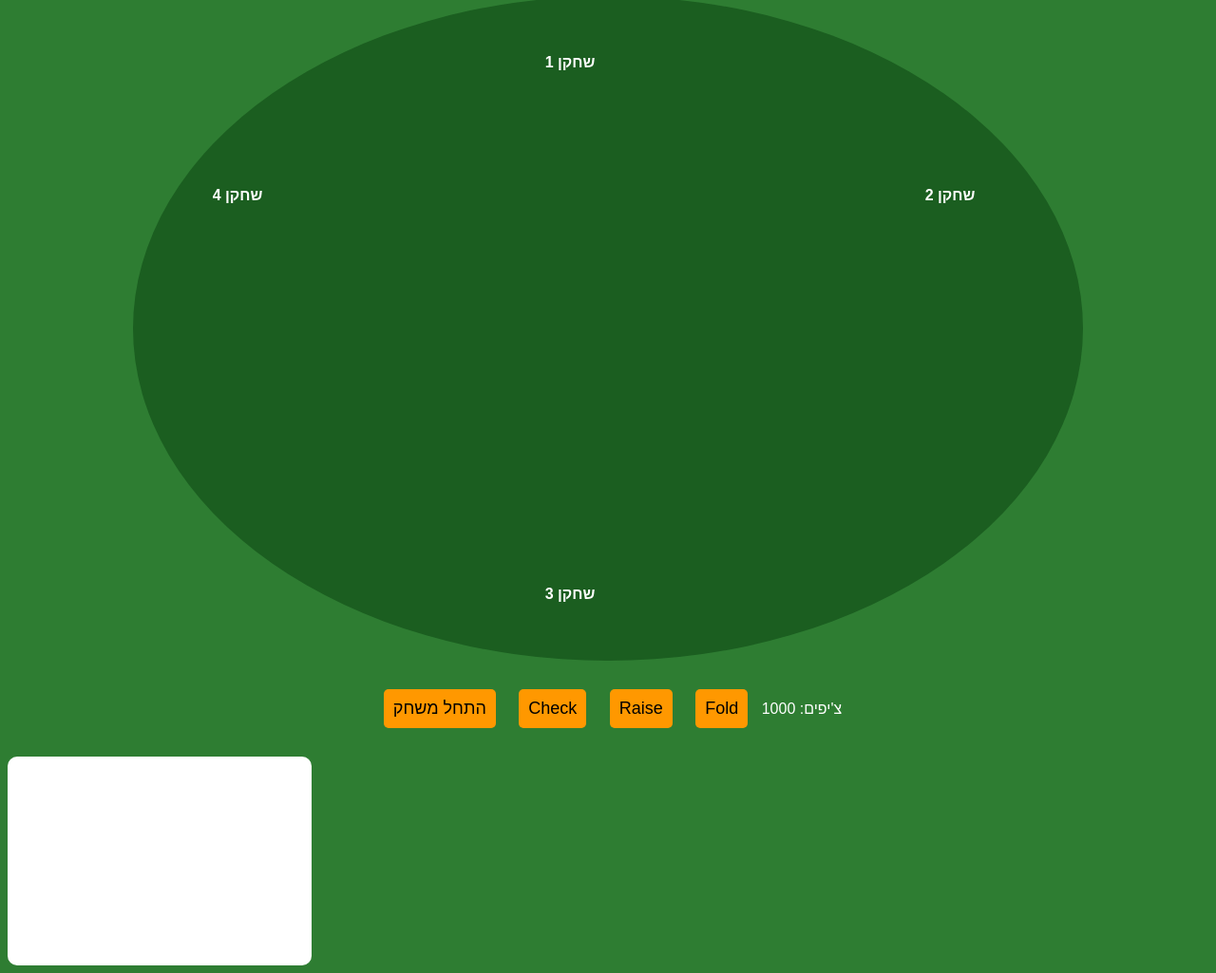
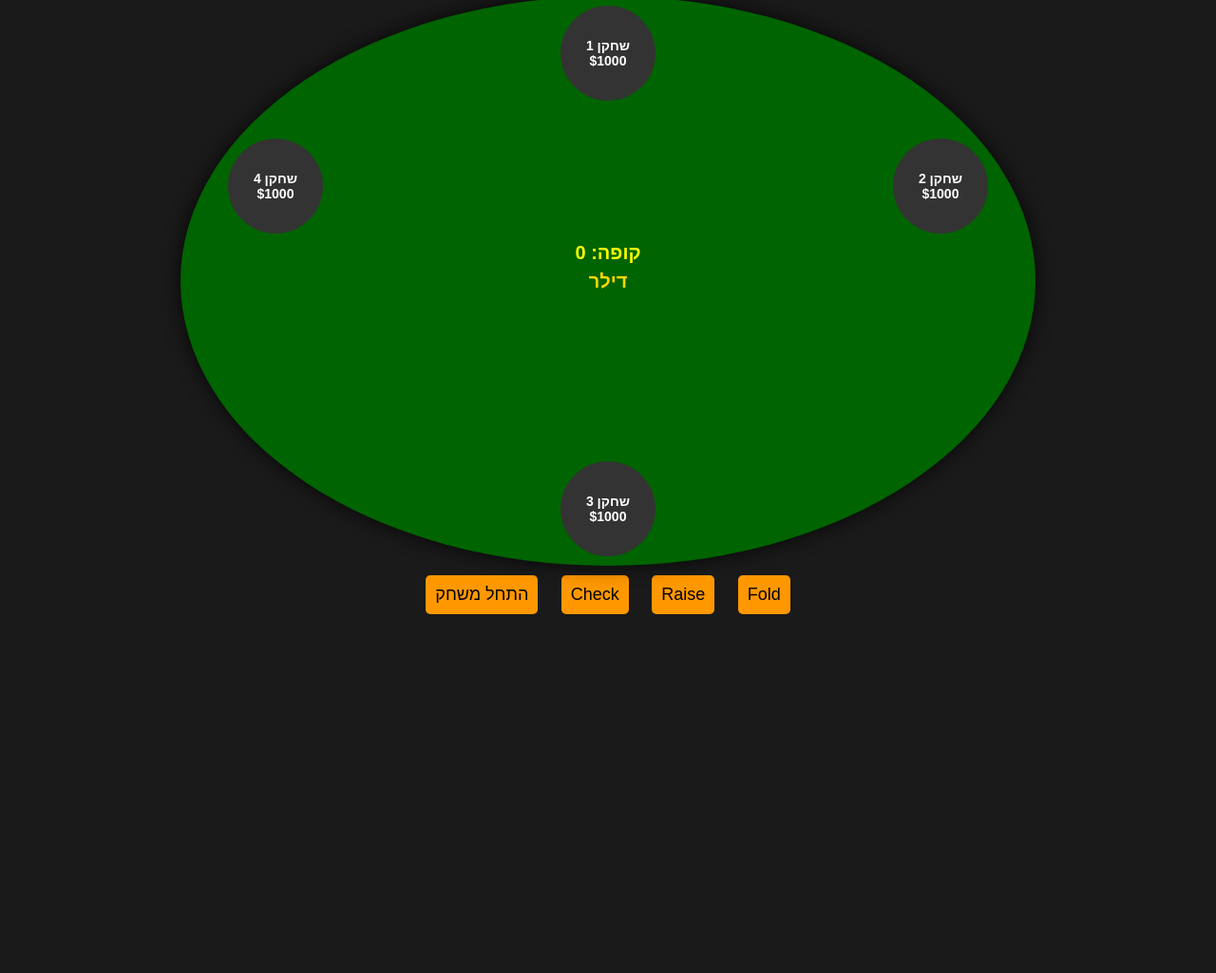
Before and after one commit to liormatana/TelegramPokerGame, a plain HTML site: page index.html in a window 1280 px wide. Shown: the part 84-1109 px from the top of the page at 95% size. After the commit the page ends 800 px from the top, so only its background shows below. Drawn offline with Linux system fonts and the light colour scheme.

Commit message:
Update index.html

```diff
--- a/index.html
+++ b/index.html
@@ -8,37 +8,34 @@
         body {
             font-family: Arial, sans-serif;
             text-align: center;
-            background-color: #2e7d32;
+            background-color: #1a1a1a;
             color: white;
         }
         #table-container {
             position: relative;
-            width: 1000px;
-            height: 700px;
+            width: 900px;
+            height: 600px;
             margin: auto;
-            background-color: #1b5e20;
+            background-color: #006400;
+            border-radius: 50%;
+            box-shadow: 0 0 20px rgba(0, 0, 0, 0.8);
+        }
+        .seat {
+            position: absolute;
+            width: 100px;
+            height: 100px;
+            background-color: #333;
             border-radius: 50%;
             display: flex;
             justify-content: center;
             align-items: center;
-            flex-wrap: wrap;
-        }
-        .seat {
-            position: absolute;
-            width: 120px;
-            height: 120px;
-            background-image: url('chair.png');
-            background-size: cover;
-            border-radius: 50%;
-            display: flex;
-            justify-content: center;
-            align-items: center;
+            font-size: 14px;
             font-weight: bold;
+            color: white;
             cursor: pointer;
         }
         .occupied {
-            background-image: url('player.png');
-            cursor: default;
+            background-color: #444;
         }
         .dealer {
             position: absolute;
@@ -47,23 +44,29 @@
             transform: translate(-50%, -50%);
             font-size: 20px;
             font-weight: bold;
-            background-image: url('dealer.png');
-            background-size: cover;
-            width: 120px;
-            height: 120px;
-            border-radius: 50%;
+            color: gold;
         }
         .card {
             display: inline-block;
-            width: 60px;
-            height: 90px;
+            width: 50px;
+            height: 70px;
             margin: 5px;
             background-color: white;
             color: black;
-            font-size: 20px;
-            line-height: 90px;
+            font-size: 18px;
+            line-height: 70px;
             text-align: center;
             border-radius: 5px;
+            box-shadow: 2px 2px 5px rgba(0, 0, 0, 0.5);
+        }
+        .pot {
+            position: absolute;
+            top: 45%;
+            left: 50%;
+            transform: translate(-50%, -50%);
+            font-size: 20px;
+            font-weight: bold;
+            color: yellow;
         }
         button {
             margin: 10px;
@@ -74,61 +77,65 @@
             border-radius: 5px;
             cursor: pointer;
         }
-        #chat {
-            margin-top: 20px;
-            width: 300px;
-            height: 200px;
-            background-color: #fff;
-            color: black;
-            border-radius: 10px;
-            overflow-y: auto;
-            padding: 10px;
-        }
-        #controls {
-            margin-top: 20px;
-        }
     </style>
 </head>
 <body>
     <h1>משחק טקסס הולדם אונליין</h1>
     <div id="table-container">
-        <div id="dealer" class="dealer"></div>
-        <div id="playerCards"></div>
+        <div class="dealer">דילר</div>
         <div id="communityCards"></div>
-        <div class="seat" id="seat1" style="top: 10px; left: 400px;" onclick="joinGame(1)">שחקן 1</div>
-        <div class="seat" id="seat2" style="top: 150px; left: 800px;" onclick="joinGame(2)">שחקן 2</div>
-        <div class="seat" id="seat3" style="bottom: 10px; left: 400px;" onclick="joinGame(3)">שחקן 3</div>
-        <div class="seat" id="seat4" style="top: 150px; left: 50px;" onclick="joinGame(4)">שחקן 4</div>
+        <div class="pot">קופה: <span id="potAmount">0</span></div>
+        <div class="seat" id="seat1" style="top: 10px; left: 400px;" onclick="joinGame(1)">שחקן 1<br>$1000</div>
+        <div class="seat" id="seat2" style="top: 150px; left: 750px;" onclick="joinGame(2)">שחקן 2<br>$1000</div>
+        <div class="seat" id="seat3" style="bottom: 10px; left: 400px;" onclick="joinGame(3)">שחקן 3<br>$1000</div>
+        <div class="seat" id="seat4" style="top: 150px; left: 50px;" onclick="joinGame(4)">שחקן 4<br>$1000</div>
     </div>
-    <div id="controls">
+    <div>
         <button onclick="startGame()">התחל משחק</button>
         <button onclick="playerCheck()">Check</button>
         <button onclick="playerBet()">Raise</button>
         <button onclick="playerFold()">Fold</button>
-        <span>צ'יפים: <span id="playerChips">1000</span></span>
     </div>
-    <div id="chat"></div>
-
     <script>
         let occupiedSeats = {};
         let communityCards = [];
+        let playerHands = {};
+        let potAmount = 0;
+        let currentTurn = 1;
+        let totalPlayers = 0;
 
         function joinGame(seatNumber) {
             if (!occupiedSeats[seatNumber]) {
                 document.getElementById(`seat${seatNumber}`).classList.add("occupied");
                 occupiedSeats[seatNumber] = true;
-                alert(`שחקן ${seatNumber} הצטרף למשחק!`);
+                playerHands[seatNumber] = [getRandomCard(), getRandomCard()];
+                totalPlayers++;
+                alert(`שחקן ${seatNumber} הצטרף עם קלפים: ${playerHands[seatNumber].join(" ")}`);
             }
         }
 
         function startGame() {
+            if (totalPlayers < 2) {
+                alert("נדרשים לפחות שני שחקנים כדי להתחיל את המשחק.");
+                return;
+            }
             communityCards = [getRandomCard(), getRandomCard(), getRandomCard(), getRandomCard(), getRandomCard()];
             document.getElementById("communityCards").innerHTML = "";
-            setTimeout(() => revealCard(0), 1000);
-            setTimeout(() => revealCard(1), 2000);
-            setTimeout(() => revealCard(2), 3000);
-            setTimeout(() => revealCard(3), 4000);
-            setTimeout(() => revealCard(4), 5000);
+            revealFlop();
+        }
+
+        function revealFlop() {
+            for (let i = 0; i < 3; i++) {
+                revealCard(i);
+            }
+        }
+
+        function revealTurn() {
+            revealCard(3);
+        }
+
+        function revealRiver() {
+            revealCard(4);
         }
 
         function getRandomCard() {
```
